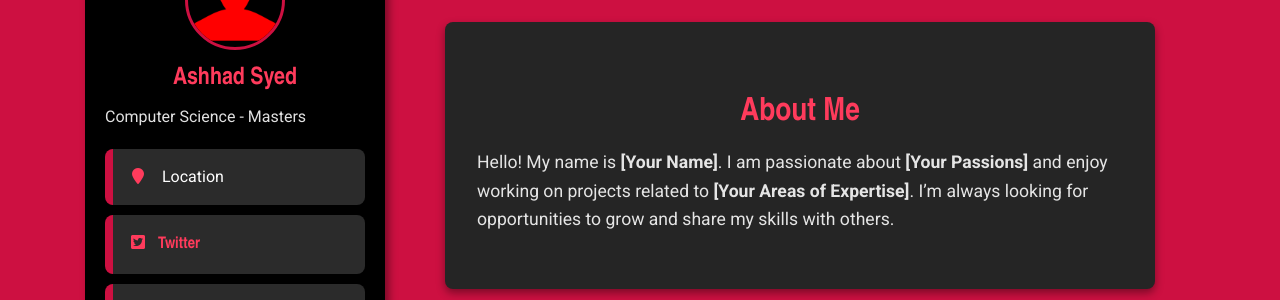
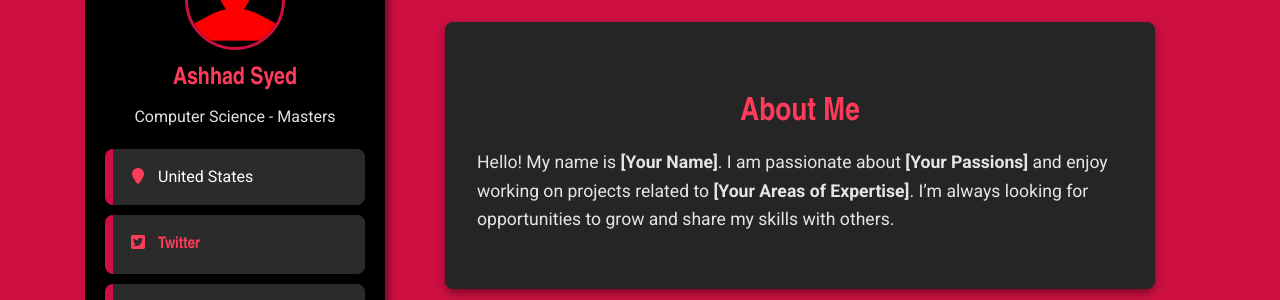
Before and after one commit to waquas9248/waquas9248.github.io, a Jekyll site: the page built from index.markdown, in a window 1280 px wide. Shown: the part 139-439 px from the top of the page. Built offline with Jekyll 4.4.1, drawn with Linux system fonts in a browser that asks for light colours; nearby versions of some CDN libraries.

Commit message:
new styles

```diff
--- a/_layouts/page.html
+++ b/_layouts/page.html
@@ -53,7 +53,7 @@
                     <!-- Links Section -->
                     <div class="author__urls-wrapper">
                         <ul class="author__urls social-icons">
-                            <li><i class="fa fa-fw fa-map-marker" aria-hidden="true"></i> Location</li>
+                            <li><i class="fa fa-fw fa-map-marker" aria-hidden="true"></i>United States</li>
                             <li><a href="https://twitter.com/replacethistwitterhandle"><i class="fab fa-fw fa-twitter-square" aria-hidden="true"></i>Twitter</a></li>
                             <li><a href="https://github.com/waquas9248"><i class="fab fa-fw fa-github" aria-hidden="true"></i>Github</a></li>
                             <li><a href="http://yourfullgooglescholarurl.com"><i class="fas fa-fw fa-graduation-cap"></i>Google Scholar</a></li>
--- a/assets/css/style.css
+++ b/assets/css/style.css
@@ -75,6 +75,8 @@
 
 /* Sidebar and Main Containers */
 .sidebar {
+  display: flex;
+  flex-direction: column; /* Stack elements vertically */
   background-color: #000000; /* Black background */
   color: #FFFFFF; /* Blizzard White text */
   padding: 20px;
@@ -82,11 +84,17 @@
   position: sticky;
   top: 20px; /* Adds space from the top to separate from the header */
   margin-bottom: 20px; /* Adds space at the bottom before the footer */
-  height: calc(100vh - 40px); /* Adjust height to fit within the viewport, accounting for the top and bottom margin */
-  overflow-y: hidden; /* Remove scrolling, fit to content */
+  height: calc(100vh - 40px); /* Adjust height to fit within the viewport */
   box-shadow: 4px 0 8px rgba(0, 0, 0, 0.4); /* Subtle shadow for depth */
   flex-shrink: 0; /* Prevents the sidebar from shrinking */
 }
+
+/* Container within sidebar to grow and fit space */
+.sidebar > div {
+  flex-grow: 1; /* Allows content to expand to fill space */
+  overflow: hidden; /* Prevents overflow without scrolling */
+}
+
 
 main {
   flex-grow: 1; /* Main content takes remaining space */
@@ -117,13 +125,16 @@
 border: 3px solid #CD1041; /* Spirit Red border */
 }
 
+.author__content {
+  text-align: center;
+}
+
 /* Content styling */
 .author__content h3 {
 font-size: 1.5em;
 margin: 0;
 color: #FF3B5C; /* Brighter red for better contrast */
 font-family: 'Interstate Condensed', 'Arial Narrow', sans-serif; /* Font for titles */
-text-align: center;
 }
 
 .author__content p {
@@ -240,17 +251,6 @@
   font-family: 'Interstate Condensed', 'Arial Narrow', sans-serif; /* Title font */
 }
 
-/* Contact Info */
-.contact-info {
-  margin-top: 30px;
-  padding: 20px;
-  background: #2B2B2B; /* Dark gray */
-  border-radius: 8px;
-  border: 2px solid #CD1041; /* Spirit Red border */
-  box-shadow: 0 4px 8px rgba(0, 0, 0, 0.2); /* Slight shadow */
-  font-family: 'Roboto', sans-serif; /* Body font */
-}
-
 /* Section Specific Styles */
 /* General Styles for Section */
 section {
```
